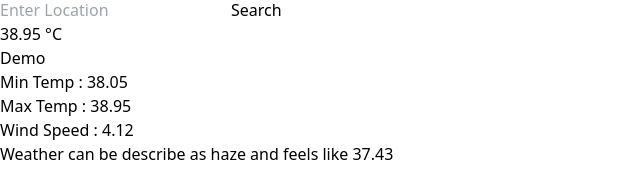
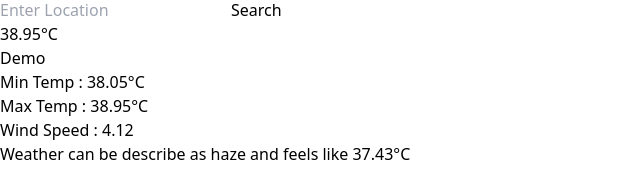
Before and after one commit to AyushKumar-09/Weather-App, a React (Vite) app: page / in a window 1280 px wide. Shown: the part 626-797 px from the top of the page, without its empty margins (0-640 px from the left). Built offline with nearby package versions, Linux system fonts and the light colour scheme.

Commit message:
Typing correction

```diff
--- a/src/App.jsx
+++ b/src/App.jsx
@@ -88,7 +88,7 @@ function App() {
 
             {/* Temprature */}
             <div className="m-1 p-2 text-6xl flex justify-center font-bold  ">
-              <p>{weather?.list[0]?.main?.temp} °C</p>
+              <p>{weather?.list[0]?.main?.temp}°C</p>
             </div>
 
             {/* Location */}
@@ -99,11 +99,11 @@ function App() {
             {/* temprature min max div */}
             <div className="text-center">
               <div className="m-2 p-6 text-xl">
-                <p>Min Temp : {weather?.list[0]?.main?.temp_min}</p>
+                <p>Min Temp : {weather?.list[0]?.main?.temp_min}°C</p>
               </div>
 
               <div className="m-2 p-6 text-xl">
-              <p> Max Temp : {weather?.list[0]?.main?.temp_max}</p>
+              <p> Max Temp : {weather?.list[0]?.main?.temp_max}°C</p>
               </div>
             </div>
 
@@ -116,7 +116,7 @@ function App() {
 
               {/* Conditons */}
               <div className="m-2 p-6 text-xl">
-                <p> Weather can be describe as <span className="font-bold">{weather?.list[0]?.weather[0]?.description}</span> and feels like {weather?.list[0]?.main?.feels_like}</p>
+                <p> Weather can be describe as <span className="font-bold">{weather?.list[0]?.weather[0]?.description}</span> and feels like {weather?.list[0]?.main?.feels_like}°C</p>
               </div>
             </div>
           </div>
```
